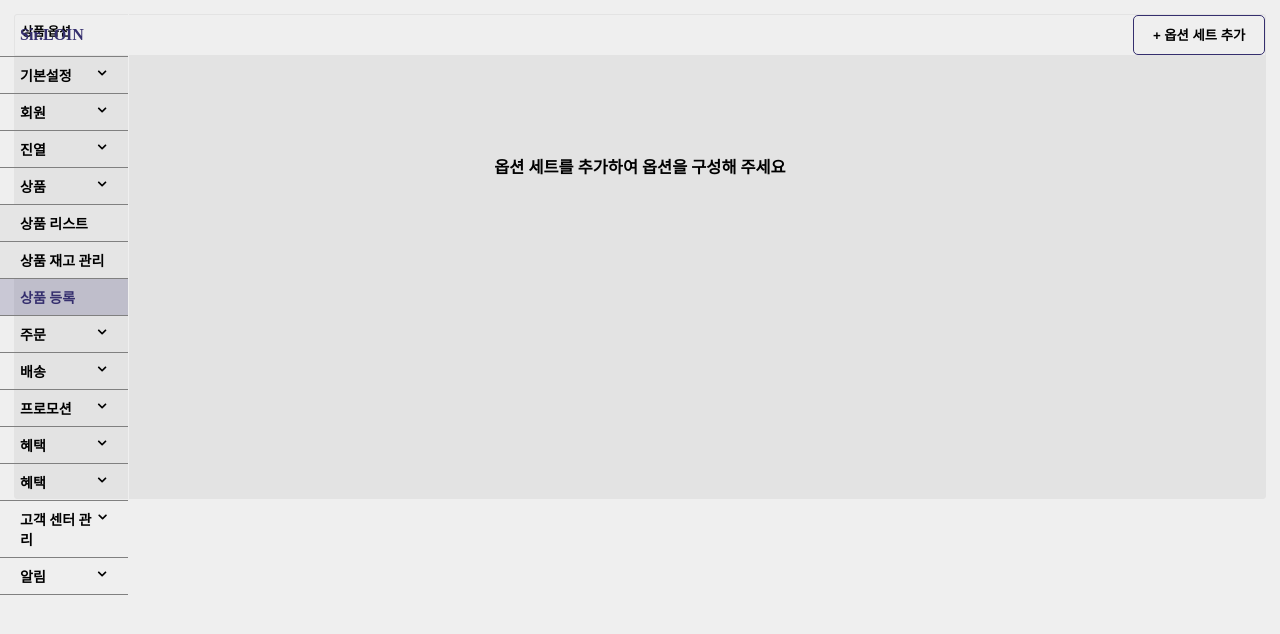
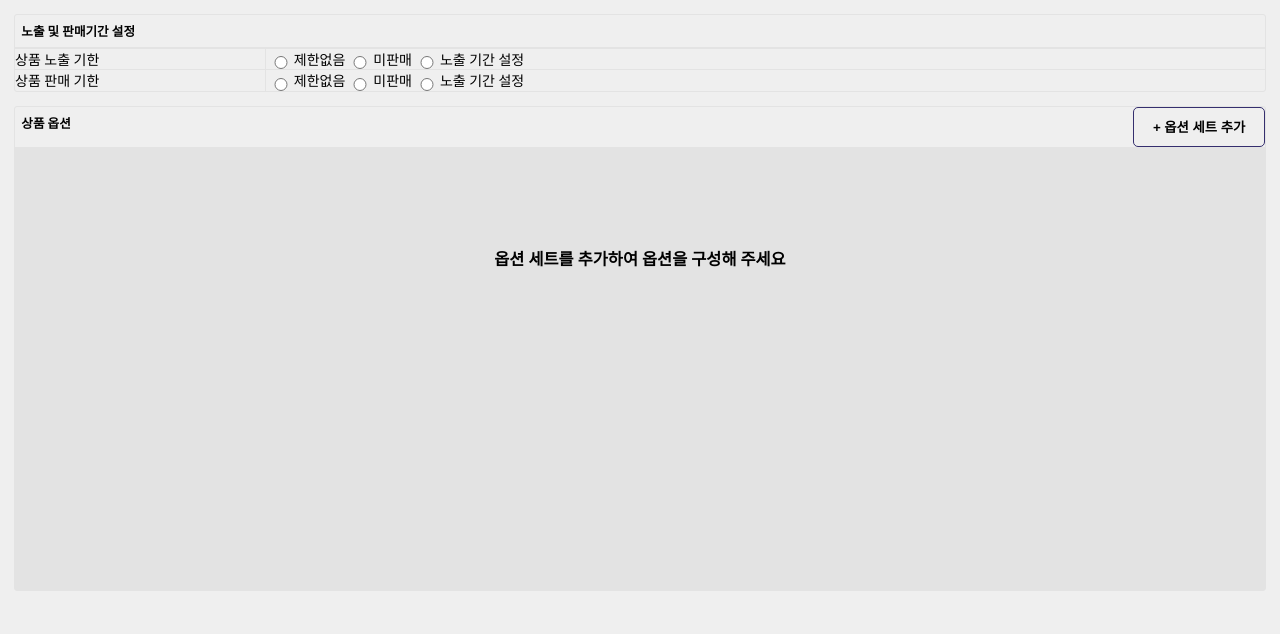
Before and after one commit to yunred/1stweek-sirloin-task, a React (Create React App) app: page / in a window 1280 px wide. Shown: the top 634 px of the page. Built offline with nearby package versions, Linux system fonts and the light colour scheme.

Commit message:
Modify : ProductSalesperiod 폴더 내용 수정

```diff
--- a/src/App.js
+++ b/src/App.js
@@ -1,8 +1,8 @@
 import GlobalStyle from "./Style/GlobalStyle";
 import MDOption from "./Component/MDOption";
-import Nav from "./Component/Nav/Nav";
+// import Nav from "./Component/Nav";
+import ProductSalesperiod from "./Component/ProductSalesperiod";
 import { useState } from "react";
-
 
 function App() {
   const [optionSetList, optionSetter] = useState([]);
@@ -10,8 +10,9 @@ function App() {
   return (
     <div className="App">
       <GlobalStyle />
-      <Nav />
-      <MDOption optionSetter={optionSetter} optionSetList={optionSetList}/>
+      {/* <Nav /> */}
+      <ProductSalesperiod />
+      <MDOption optionSetter={optionSetter} optionSetList={optionSetList} />
     </div>
   );
 }
--- a/src/Component/Nav/Nav.js
+++ b/src/Component/Nav/index.js
@@ -1,4 +1,4 @@
-import * as Style from "./NavStyle";
+import * as Style from "./style";
 import { faChevronDown } from "@fortawesome/free-solid-svg-icons";
 
 const Nav = (props) => {
--- a/src/Component/Nav/NavStyle.js
+++ b/src/Component/Nav/style.js
@@ -19,7 +19,7 @@ export const NavMenu = styled.li`
   text-align: left;
   font-weight: 600;
   border-bottom: 1px solid gray;
-  &: first-child {
+  &:first-child {
     padding: 12px 20px;
     color: rgb(53, 47, 110);
     font-size: 16px;
--- /dev/null
+++ b/src/Component/ProductSalesperiod/PScontentBox.js
@@ -0,0 +1,28 @@
+import * as Style from "./style";
+
+export const ProodctBox = (props) => {
+  return (
+    <Style.ProductListContainer>
+      <Style.TitleBox>{props.name}</Style.TitleBox>
+      <Style.ContentsBox>
+        <Style.Input type="radio" />
+        제한없음
+        <Style.Input type="radio" />
+        미판매
+        <Style.Input type="radio" />
+        노출 기간 설정
+      </Style.ContentsBox>
+    </Style.ProductListContainer>
+  );
+};
+
+const PScontentBox = (props) => {
+  return (
+    <>
+      <ProodctBox name="상품 노출 기한" />
+      <ProodctBox name="상품 판매 기한" />
+    </>
+  );
+};
+
+export default PScontentBox;
--- a/src/Component/ProductSalesperiod/index.js
+++ b/src/Component/ProductSalesperiod/index.js
@@ -1,7 +1,8 @@
 import Container from "Component/Container";
-import * as Style from "./";
+import PScontentBox from "./PScontentBox";
+import * as Style from "./style";
 
-export const PSheader = (props) => {
+export const PSheader = () => {
   return (
     <>
       <Style.ProductContainer>노출 및 판매기간 설정</Style.ProductContainer>
@@ -9,8 +10,13 @@ export const PSheader = (props) => {
   );
 };
 
-const ProductSalesperiod = () => {
-  return <Container ContainerHeader={<PSheader />} />;
+const ProductSalesperiod = (props) => {
+  return (
+    <Container
+      ContainerHeader={<PSheader />}
+      ContainerContent={<PScontentBox />}
+    />
+  );
 };
 
 export default ProductSalesperiod;
--- a/src/Component/ProductSalesperiod/style.js
+++ b/src/Component/ProductSalesperiod/style.js
@@ -0,0 +1,28 @@
+import styled from "styled-components";
+
+export const ProductContainer = styled.span`
+  font-size: 0.9em;
+  font-weight: 900;
+  margin: 0.5em;
+`;
+
+export const ProductListContainer = styled.div`
+  display: flex;
+`;
+
+export const TitleBox = styled.div`
+  width: 20%;
+  border-right: 0.1em solid rgb(227, 227, 227);
+  border-top: 0.1em solid rgb(227, 227, 227);
+`;
+
+export const ContentsBox = styled.div`
+  width: 80%;
+  border-top: 0.1em solid rgb(227, 227, 227);
+  display: block;
+`;
+
+export const Input = styled.input`
+  width: 20px;
+  vertical-align: middle;
+`;
--- a/src/Style/GlobalStyle.js
+++ b/src/Style/GlobalStyle.js
@@ -1,6 +1,7 @@
 import { createGlobalStyle } from "styled-components";
 
 const GlobalStyle = createGlobalStyle`
+
 body {
   margin: 0;
 	padding: 0;
```
